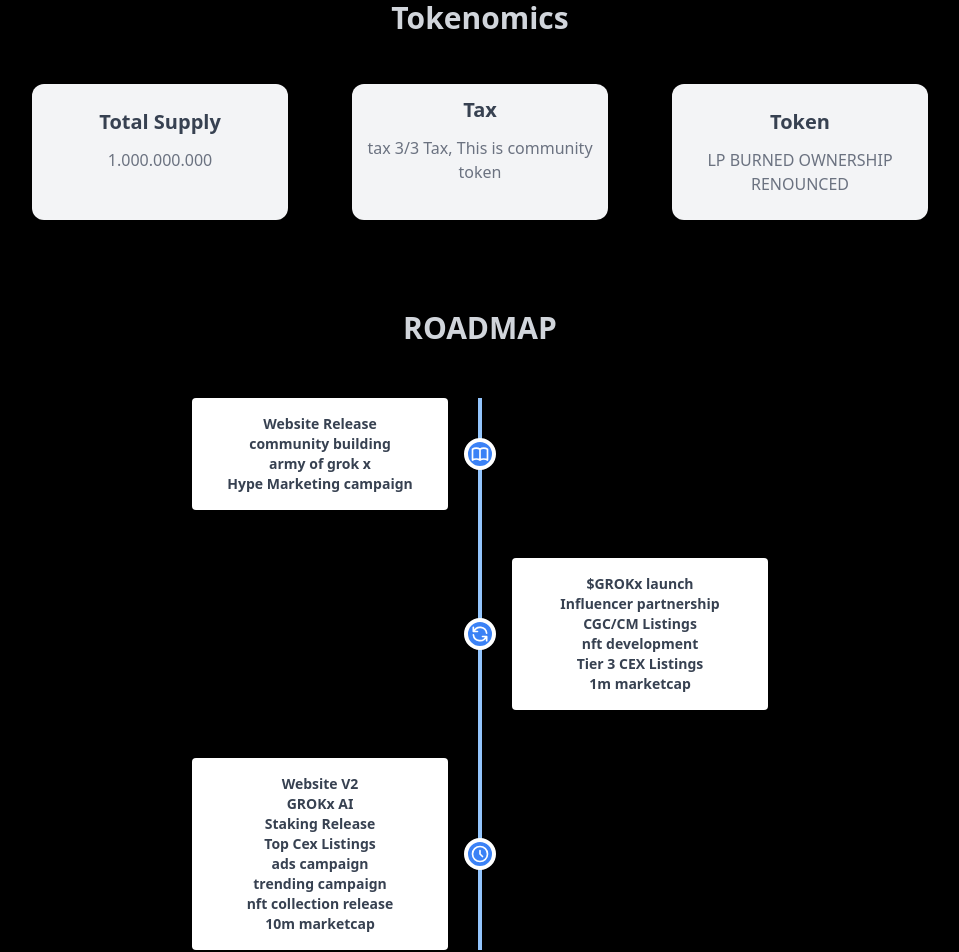
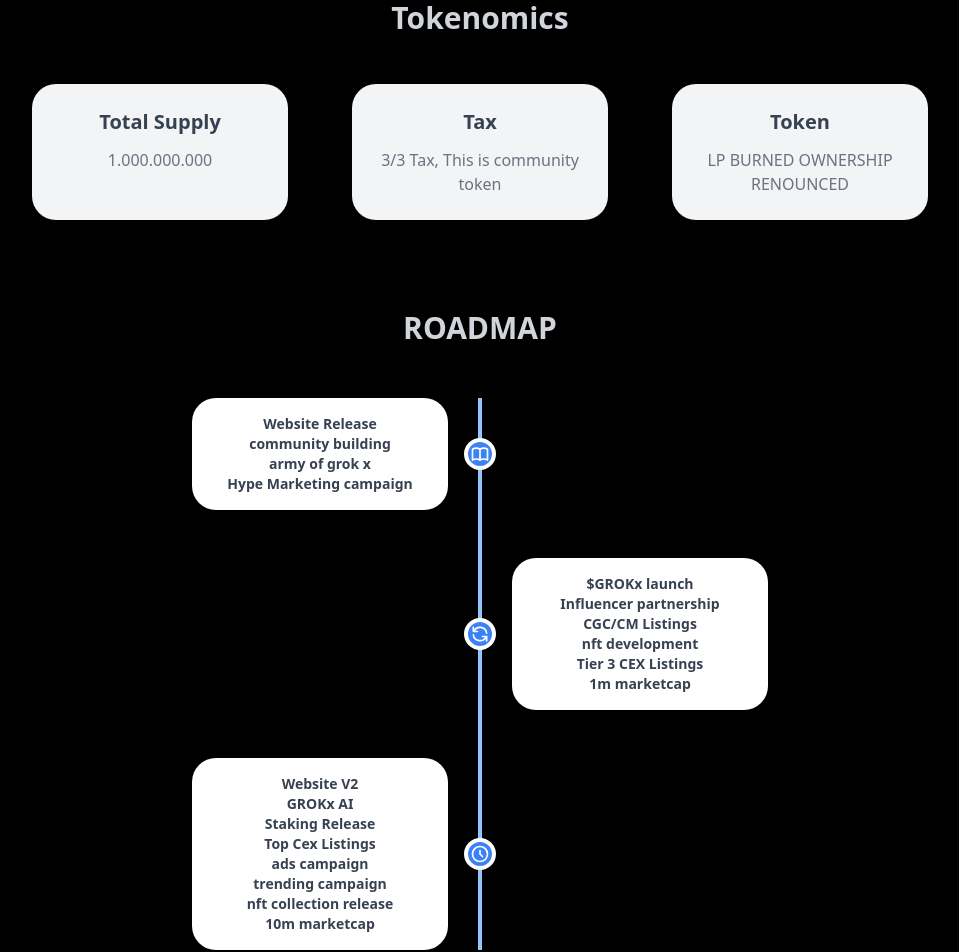
Before and after one commit to expeleeofficial/GROKX, a Next.js app: page / in a window 1280 px wide. Shown: the part 1340-2292 px from the top of the page, without its empty margins (160-1119 px from the left). Built offline with nearby package versions, Linux system fonts and the light colour scheme.

Commit message:
updated radius around the cards

```diff
--- a/LandingPage/Roadmap.jsx
+++ b/LandingPage/Roadmap.jsx
@@ -16,7 +16,7 @@ const Roadmap = () => {
         <div class="flex flex-col sm:flex-row items-center">
           <div class="flex justify-start w-full mx-auto items-center">
             <div class="w-full sm:w-1/2 sm:pr-8">
-              <div class="p-4 bg-white rounded shadow">
+              <div class="p-4 bg-white rounded-3xl shadow">
            <ul className='flex flex-col items-center'>
            <li>
             Website Release</li>
@@ -28,7 +28,7 @@ const Roadmap = () => {
               </div>
             </div>
           </div>
-          <div class="rounded-full bg-blue-500 border-white border-4 w-8 h-8 absolute left-1/2 -translate-y-4 sm:translate-y-0 transform -translate-x-1/2 flex items-center justify-center">
+          <div class="rounded-full bg-blue-500 border-white  border-4 w-8 h-8 absolute left-1/2 -translate-y-4 sm:translate-y-0 transform -translate-x-1/2 flex items-center justify-center">
             <svg xmlns="http://www.w3.org/2000/svg" class="h-5 w-5 text-white" fill="none" viewBox="0 0 24 24" stroke="currentColor">
               <path stroke-linecap="round" stroke-linejoin="round" stroke-width="2" d="M12 6.253v13m0-13C10.832 5.477 9.246 5 7.5 5S4.168 5.477 3 6.253v13C4.168 18.477 5.754 18 7.5 18s3.332.477 4.5 1.253m0-13C13.168 5.477 14.754 5 16.5 5c1.747 0 3.332.477 4.5 1.253v13C19.832 18.477 18.247 18 16.5 18c-1.746 0-3.332.477-4.5 1.253" />
             </svg>
@@ -41,7 +41,7 @@ const Roadmap = () => {
         <div class="flex flex-col sm:flex-row items-center">
           <div class="flex justify-end w-full mx-auto items-center">
             <div class="w-full sm:w-1/2 sm:pl-8">
-              <div class="p-4 bg-white rounded shadow">
+              <div class="p-4 bg-white rounded-3xl shadow">
               <ul className='flex flex-col items-center'>
               <li>
               $GROKx launch</li>
@@ -68,7 +68,7 @@ const Roadmap = () => {
         <div class="flex flex-col sm:flex-row items-center">
           <div class="flex justify-start w-full mx-auto items-center">
             <div class="w-full sm:w-1/2 sm:pr-8">
-              <div class="p-4 bg-white rounded shadow">
+              <div class="p-4 bg-white rounded-3xl shadow">
               <ul className='flex flex-col items-center'>
               <li>
               Website V2</li>
--- a/LandingPage/Tokenomics.jsx
+++ b/LandingPage/Tokenomics.jsx
@@ -11,7 +11,7 @@ const Tokenomics = () => {
         <h1 class="text-2xl font-semibold text-center text-gray-300 capitalize lg:text-3xl dark:text-white">Tokenomics</h1>
 
         <div class="grid grid-cols-1 gap-8 mt-8 xl:mt-12 xl:gap-16 md:grid-cols-2 xl:grid-cols-3">
-            <div class="flex flex-col items-center p-6 space-y-3 text-center bg-gray-100 rounded-xl dark:bg-gray-800">
+            <div class="flex flex-col items-center p-6 space-y-3 text-center bg-gray-100 rounded-3xl dark:bg-gray-800">
 
 
                 <h1 class="text-xl font-semibold text-gray-700 capitalize dark:text-white">total supply</h1>
@@ -23,13 +23,13 @@ const Tokenomics = () => {
 
             </div>
 
-            <div class="flex flex-col items-center p-3 space-y-3 text-center bg-gray-100 rounded-xl dark:bg-gray-800">
+            <div class="flex flex-col items-center p-6 space-y-3 text-center bg-gray-100 rounded-3xl dark:bg-gray-800">
 
 
                 <h1 class="text-xl font-semibold text-gray-700 capitalize dark:text-white">Tax</h1>
 
                 <p class="text-gray-500 dark:text-gray-300">
-                tax
+
 
                 3/3 Tax, This is community token
                 </p>
@@ -37,7 +37,7 @@ const Tokenomics = () => {
 
             </div>
 
-            <div class="flex flex-col items-center p-6 space-y-3 text-center bg-gray-100 rounded-xl dark:bg-gray-800">
+            <div class="flex flex-col items-center p-6 space-y-3 text-center bg-gray-100 rounded-3xl dark:bg-gray-800">
 
                 <h1 class="text-xl font-semibold text-gray-700 capitalize dark:text-white">token</h1>
 
```
